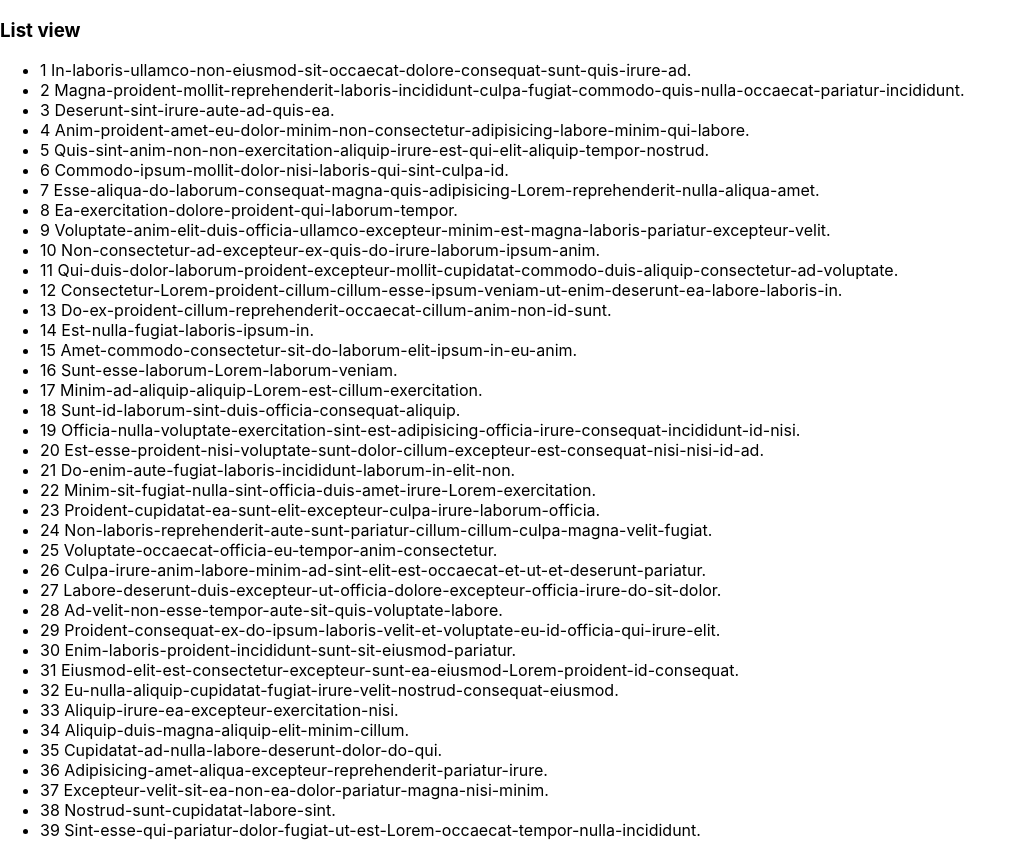
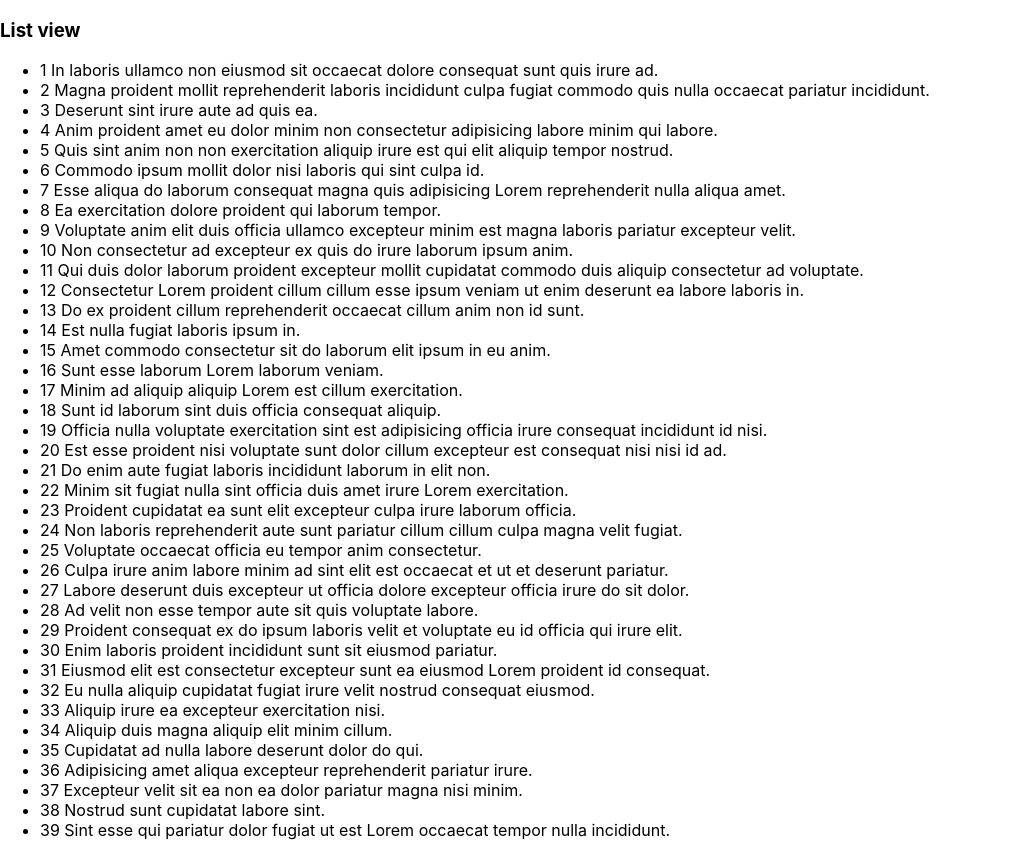
Before and after one commit to sinisa-nimcevic/basic-async-call-repository, a React (Create React App) app: page / in a window 1280 px wide. Shown: the whole page, without its empty margins (0-1022 px from the left). Built offline with nearby package versions, Linux system fonts and the light colour scheme.

Commit message:
fix: slugify title in item key, not display

```diff
--- a/src/components/ListView/ListViewWithoutData.js
+++ b/src/components/ListView/ListViewWithoutData.js
@@ -5,8 +5,8 @@ const ListViewWithoutData = ({ data }) => {
   return (
     <ul className="list-view">
       {data.map((item) => (
-        <li key={`${item.id}-${item.title}`}>
-          <span>{item.id}</span> {slugify(item.title)}
+        <li key={`${item.id}-${slugify(item.title)}`}>
+          <span>{item.id}</span> {item.title}
         </li>
       ))}
     </ul>
```
